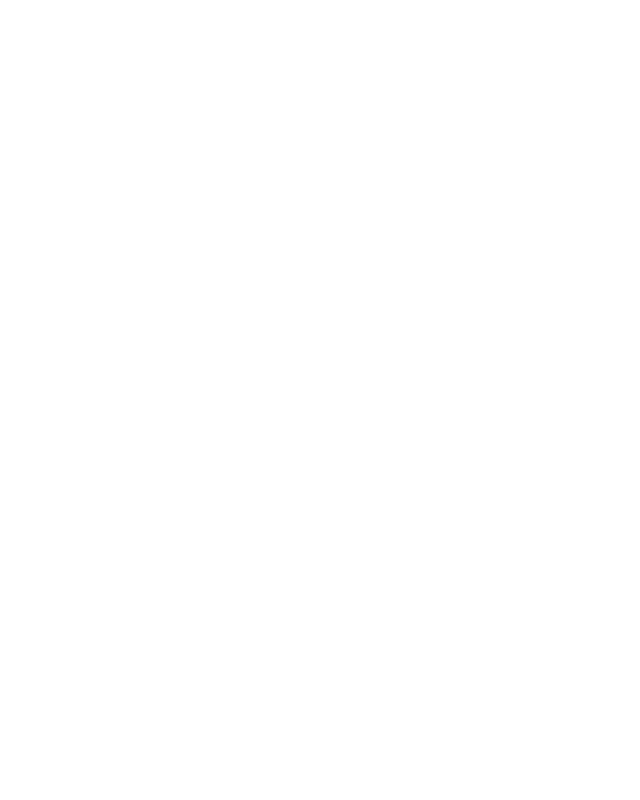
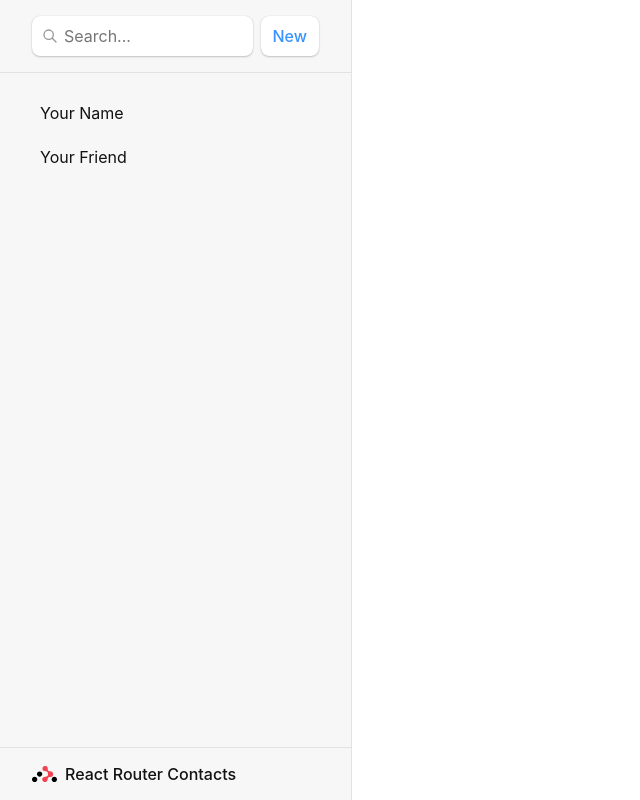
Before and after one commit to Mathew2223/react-pet-app, a React (Vite) app: page / in a window 1280 px wide. Shown: the whole page, without its empty margins (0-640 px from the left). Built offline with nearby package versions, Linux system fonts and the light colour scheme.

Commit message:
add global interface

```diff
--- /dev/null
+++ b/src/routes/root.tsx
@@ -0,0 +1,36 @@
+export default function Root() {
+    return (
+        <>
+            <div id="sidebar">
+                <h1>React Router Contacts</h1>
+                <div>
+                    <form action="" id="search-form" role="search">
+                        <input
+                            id="q"
+                            aria-label="Search contacts"
+                            placeholder="Search..."
+                            type="search"
+                            name="q"
+                        />
+                        <div id="search-spinner" aria-hidden hidden={true}></div>
+                        <div className="sr-only" aria-live="polite"></div>
+                    </form>
+                    <form action="" method="post">
+                        <button type="submit">New</button>
+                    </form>
+                </div>
+                <nav>
+                    <ul>
+                        <li>
+                            <a href={`/contacts/1`}>Your Name</a>
+                        </li>
+                        <li>
+                            <a href={`/contacts/2`}>Your Friend</a>
+                        </li>
+                    </ul>
+                </nav>
+            </div>
+            <div id="detail"></div>
+        </>
+    )
+}
```
Also changed, not shown: src/main.tsx (+18 -5 lines).
